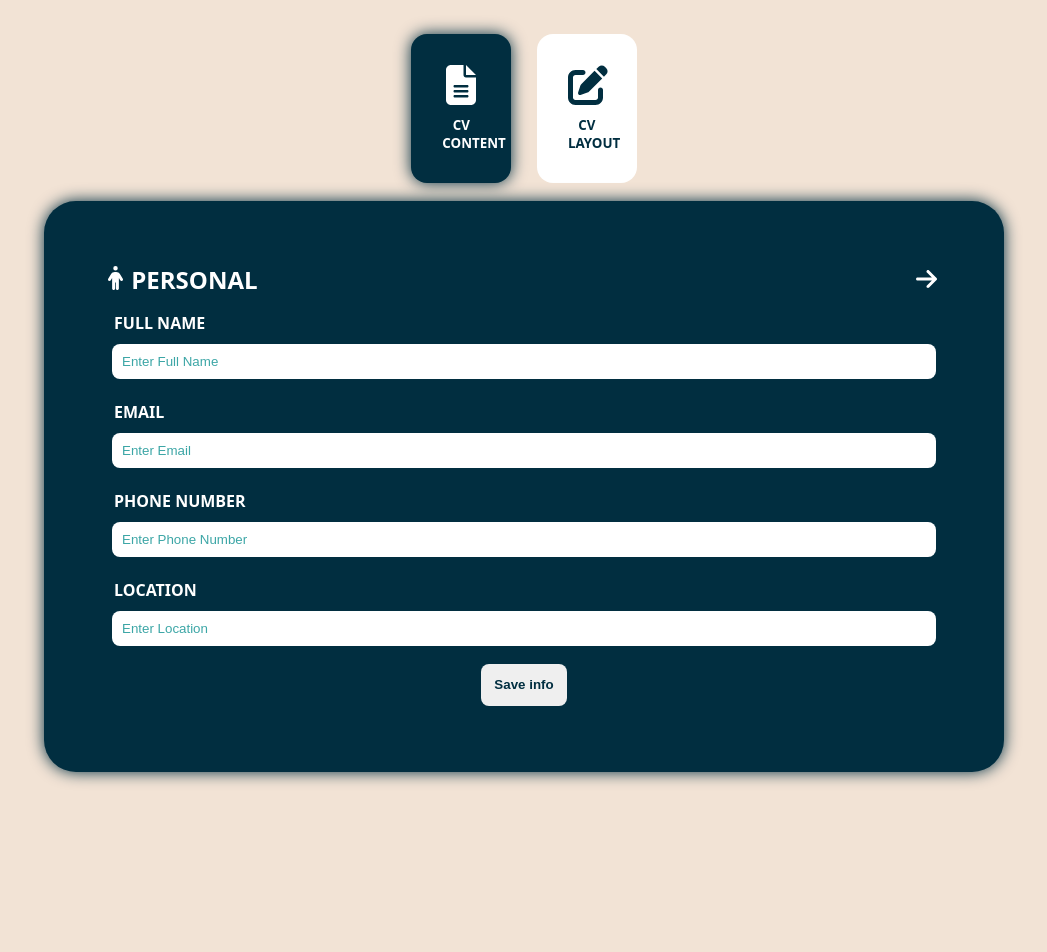
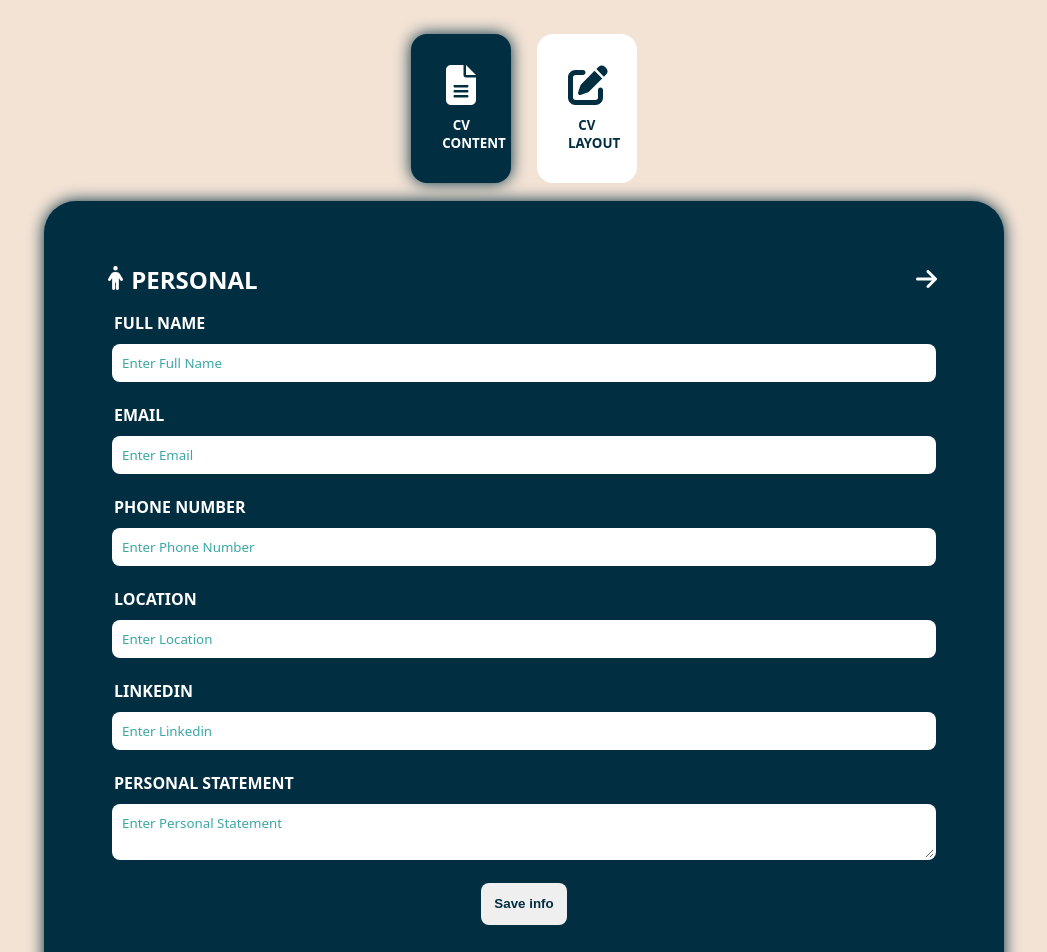
Before and after one commit to DavedCV/cv-project-react, a React (Vite) app: page / in a window 1280 px wide. Shown: the top 952 px of the page, without its empty margins (116-1163 px from the left). Before the commit the page ends 804 px from the top, so only its background shows below. Built offline with nearby package versions, Linux system fonts and the light colour scheme.

Commit message:
Add personal statement textarea information into personal section

```diff
--- a/src/components/DetailsSection/Form.jsx
+++ b/src/components/DetailsSection/Form.jsx
@@ -21,6 +21,14 @@ export default function Form({ activeSection, saveData, entriesData }) {
             style={{ width: 100 + "%" }}
           >
             <label htmlFor={info}>{info}</label>
+            {info == "personal statement" ? (
+              <textarea
+                name={info}
+                id={info}
+                placeholder={`enter ${info}`}
+                value={entriesDataCopy[info] ?? ""}
+              ></textarea>
+            ) : (
               <input
                 type="text"
                 id={info}
@@ -29,6 +37,7 @@ export default function Form({ activeSection, saveData, entriesData }) {
                 onChange={(e) => onChangeHandle(e, info)}
                 value={entriesDataCopy[info] ?? ""}
               />
+            )}
           </div>
         ))}
         <button type="submit">Save info</button>
--- a/src/components/DetailsSection/formEntriesData.js
+++ b/src/components/DetailsSection/formEntriesData.js
@@ -1,5 +1,5 @@
 const formsEntries = {
-  personal: ["full name", "email", "phone number", "location"],
+  personal: ["full name", "email", "phone number", "location", "linkedin", "personal statement"],
   education: ["school name", "degree", "start date", "end date"],
   experience: ["company name", "start date", "end date", "job description"],
 };
--- a/src/styles/App.css
+++ b/src/styles/App.css
@@ -233,7 +233,8 @@ body {
   width: 100%;
 }
 
-.form-data input {
+.form-data input,
+.form-data textarea {
   width: 100%;
   color: var(--primary);
 
@@ -243,9 +244,16 @@ body {
   border: 2px solid transparent;
 
   border-radius: 0.5rem;
+
+  font-family: var(--font);
 }
 
-.form-data input::placeholder {
+.form-data textarea {
+  resize: vertical;
+}
+
+.form-data input::placeholder,
+.form-data textarea::placeholder {
   color: var(--secondary);
   text-transform: capitalize;
 }
```
Lines whose indentation alone changed are shown as unchanged.
